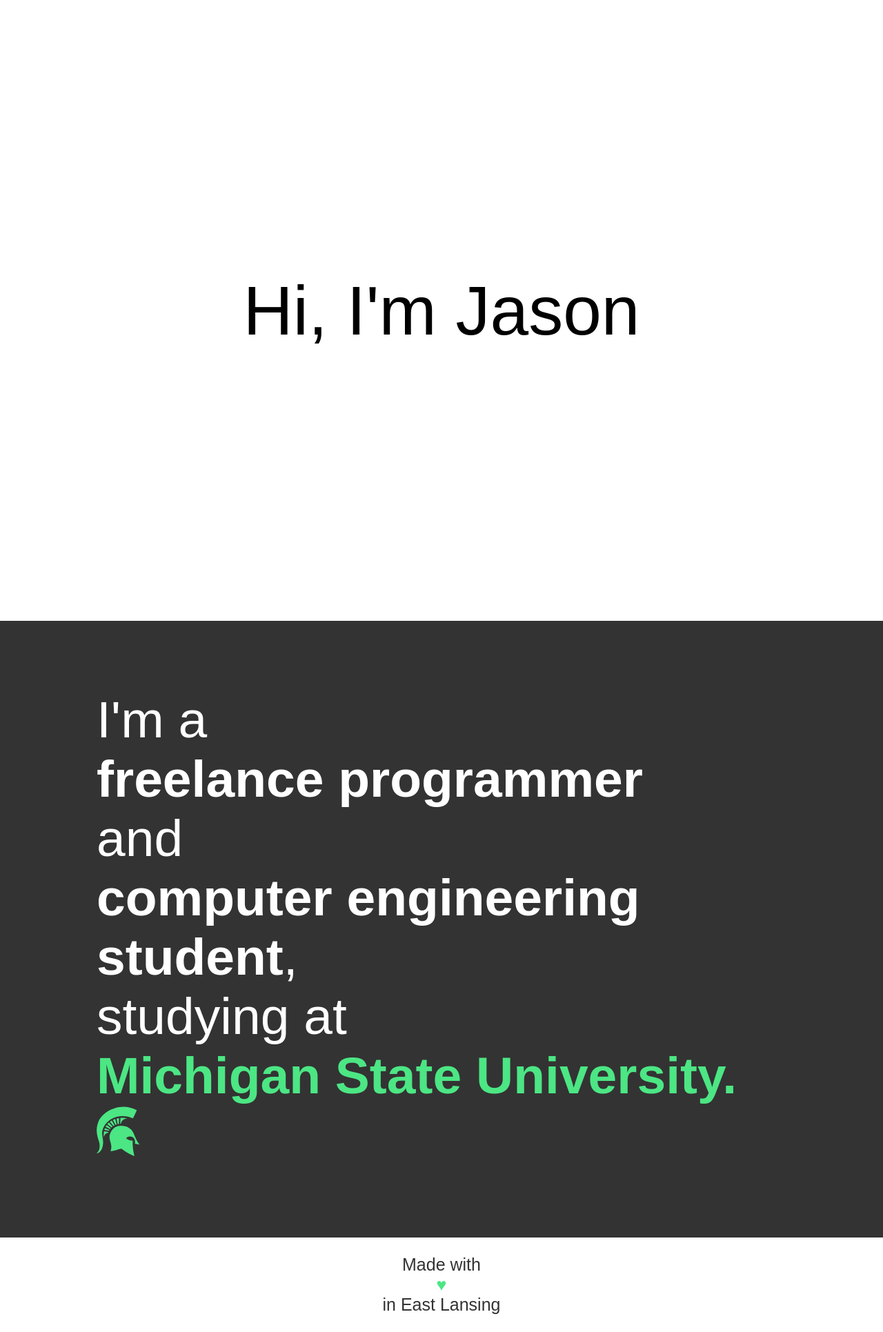
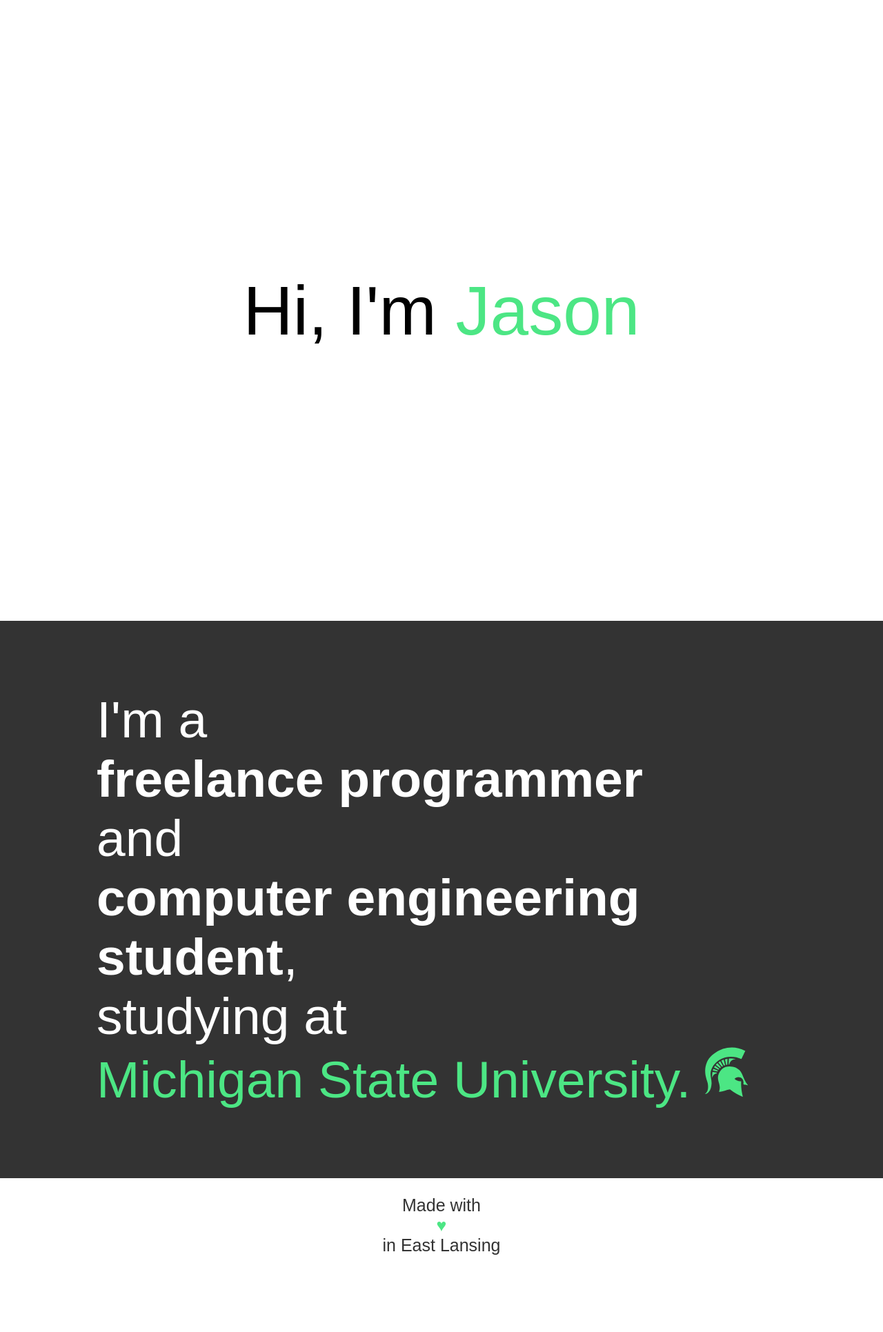
Before and after one commit to SuperUser320/superuser320.github.io, a Jekyll site: the page built from index.html, in a window 1280 px wide. Shown: the whole page at 69% size. Built offline with Jekyll 4.4.1, drawn with Linux system fonts in a browser that asks for light colours; nearby versions of some CDN libraries; after the commit the page ends 1845 px from its top, so only the background shows below that.

Commit message:
Fixed broken css, added fonts (maybe)

```diff
--- /dev/null
+++ b/_scss/fonts.scss
@@ -0,0 +1,9 @@
+@font-face {
+    font-family: Big-John;
+    src: url('/font/BIG JOHN.otf');
+}
+
+@font-face {
+    font-family: Slim-Joe;
+    src: url('/font/Slim Joe.otf');
+}
--- a/_scss/homepage.scss
+++ /dev/null
@@ -1,89 +0,0 @@
----
-# Front matter comment to ensure Jekyll properly reads file.
----
-
-/**************************************
-       SCSS Variable Declarations
-***************************************/
-
-$background-color:      #fff;
-$primary-text-color:    #333;
-$anim-time-1:             1s;
-
-$title-font:            "Big John", sans-serif;
-$body-font:             "Roboto Slab", serif;
-
-/**************************************
-			   HEADER
-***************************************/
-
-#header {
-    position: absolute;
-    z-index: 1;
-    width: 100vw;
-
-    #title {
-        position: relative;
-        padding: 50px;
-
-        font-size: 75px;
-        font-weight: 300;
-        font-family: $title-font;
-        text-transform: uppercase;
-        letter-spacing: 10px;
-        color: #eee;
-
-        text-shadow: 0 10px 0 #333;
-        strong {
-            font-weight: 300;
-        }
-    }
-
-    #connect {
-        position: relative;
-    }
-}
-
-#portrait {
-    position: absolute;
-    background-size: cover;
-    background-attachment: fixed;
-    background-position: 60% 50%;
-    height: 100vh;
-    width: 100vw;
-    background-image: url("/res/img/portrait.png");
-
-}
-
-/**************************************
-			    BODY
-***************************************/
-
-#content {
-    z-index: 2;
-    padding-top: 500vh;
-    font-family: $body-font;
-    /*background-color: #eee;*/
-}
-
-/**************************************
-		      ANIMATION
-***************************************/
-
-/* Define CSS fade-in */
-@-webkit-keyframes fade-in {
-  0%   { opacity: 0; }
-  100% { opacity: 1; }
-}
-@-moz-keyframes fade-in {
-  0%   { opacity: 0; }
-  100% { opacity: 1; }
-}
-@-o-keyframes fade-in {
-  0%   { opacity: 0; }
-  100% { opacity: 1; }
-}
-@keyframes fade-in {
-  0%   { opacity: 0; }
-  100% { opacity: 1; }
-}
--- a/css/styles.scss
+++ b/css/styles.scss
@@ -7,7 +7,7 @@
 ***************************************/
 
 @import "normalize";
-/*@import "fonts";*/
+@import "fonts";
 
 /**************************************
        SCSS Variable Declarations
@@ -40,6 +40,15 @@
 
 .float:after {
     clear: both;
+}
+
+strong {
+    font-family: $body-font-strong;
+}
+
+bold {
+    color: $accent-color;
+    font-family: $body-font-strong;
 }
 
 /**************************************
--- a/index.html
+++ b/index.html
@@ -5,7 +5,7 @@
 <script type="text/javascript" src="/js/fade.min.js"></script>
 
 <div id="intro">
-    Hi, I'm Jason
+    Hi, I'm <bold>Jason</bold>
 </div>
 
 <div id="content" class="block">
@@ -19,6 +19,6 @@
     </div>
     <div class="fadein">
         studying at <br>
-        <strong style="color:#4CE684;">Michigan State University.</strong> <img src="/res/MSUSpartans_Logo.svg" height="75px">
+        <bold>Michigan State University.</bold> <img src="/res/MSUSpartans_Logo.svg" height="75px">
     </div>
 </div>
```
Also changed, not shown: font/BIG JOHN.otf (added), font/Slim Joe.otf (added).
